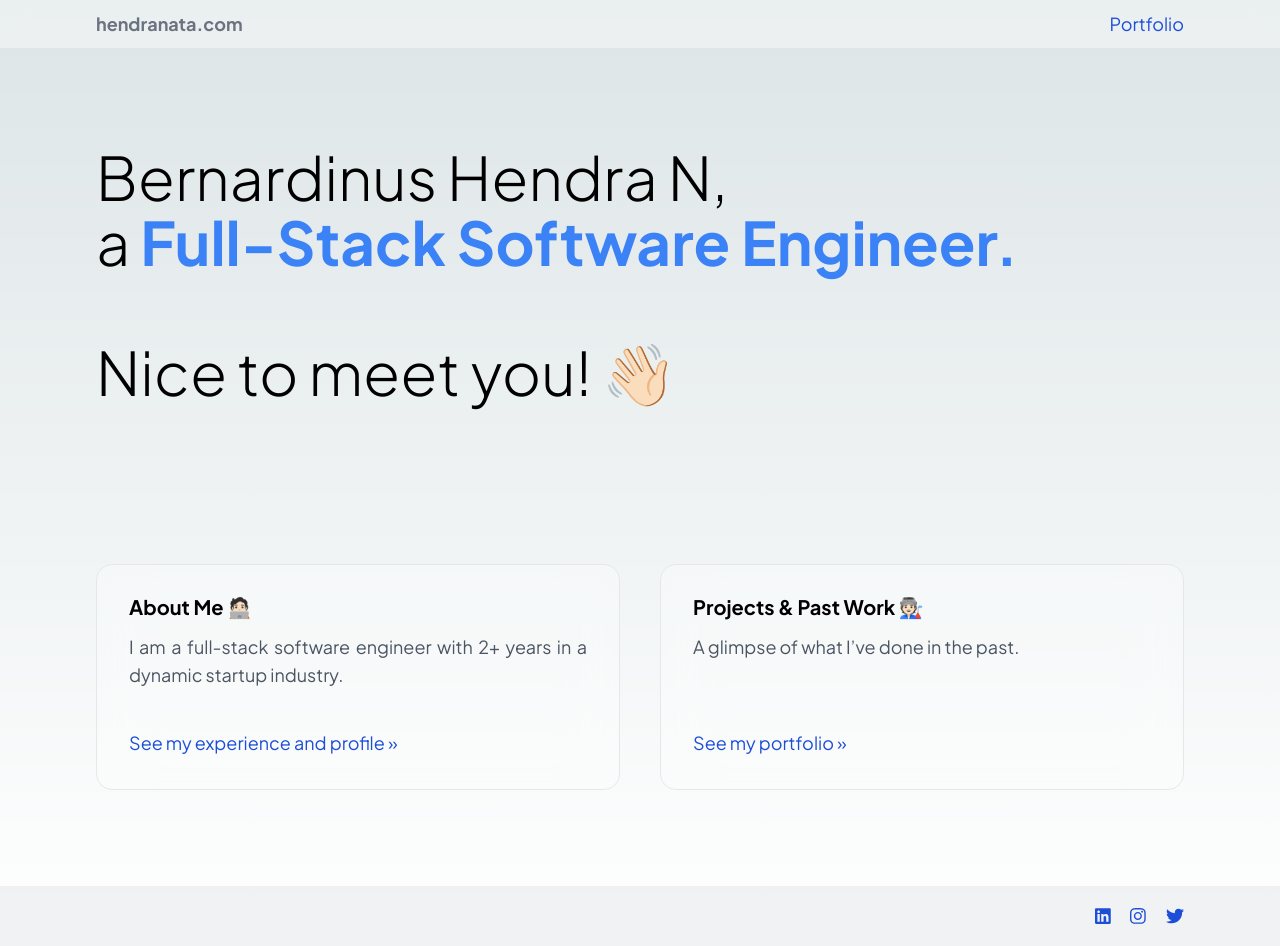
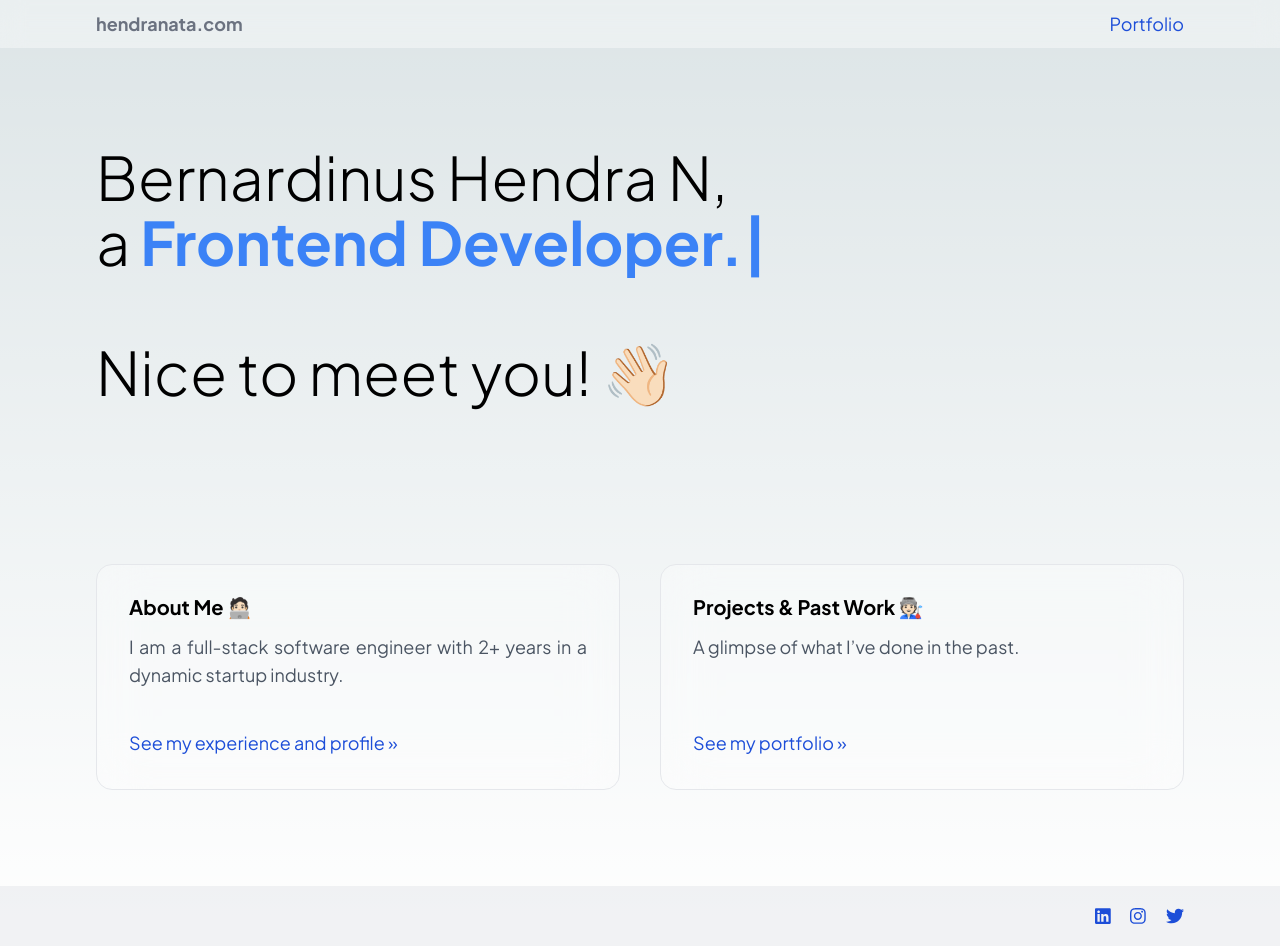
Before and after one commit to hendranatadiria/hendranata-frontend, a Next.js app: page / in a window 1280 px wide. Built offline with nearby package versions, Linux system fonts and the light colour scheme; no server answers.

Commit message:
feat: [HN] add typing text animation

```diff
--- a/package.json
+++ b/package.json
@@ -33,6 +33,8 @@
     "react-dom": "18.2.0",
     "react-intersection-observer": "^9.5.1",
     "react-markdown": "^8.0.7",
+    "react-type-animation": "^3.1.0",
+    "sharp": "^0.32.1",
     "tailwindcss": "3.3.2",
     "typescript": "5.1.3"
   }
--- /dev/null
+++ b/src/app/components/TypingText.tsx
@@ -0,0 +1,22 @@
+'use client'
+import React from 'react'
+import { TypeAnimation } from 'react-type-animation'
+
+export default function TypingText() {
+  return (
+    <>
+    a <TypeAnimation sequence={[
+        'Full-Stack Software Engineer.',
+        1500,
+        'Frontend Developer.',
+        1500,
+        'Backend Developer.',
+        1500
+    ]} className="hero-color"
+        preRenderFirstString
+        wrapper="span"
+        repeat={Infinity}
+    />
+    </>
+  )
+}
--- a/src/app/page.tsx
+++ b/src/app/page.tsx
@@ -1,5 +1,6 @@
 import Link from "next/link";
 import LandingCard from "./components/LandingCard";
+import TypingText from "./components/TypingText";
 
 export const revalidate = 0;
 
@@ -8,7 +9,7 @@ const Index = () => {
         <section>
             <div className="pb-[10rem] flex-grow flex flex-col justify-center">
                 <h1 className="display-1">Bernardinus Hendra N,<br />
-                a <span className="hero-color">Full-Stack Software Engineer.</span>
+                <TypingText />
                 <br /><br />
                 Nice to meet you! 👋🏻</h1>
             </div>
```
Also changed, not shown: 1 other file (tests, documents, lock files or other folders).
